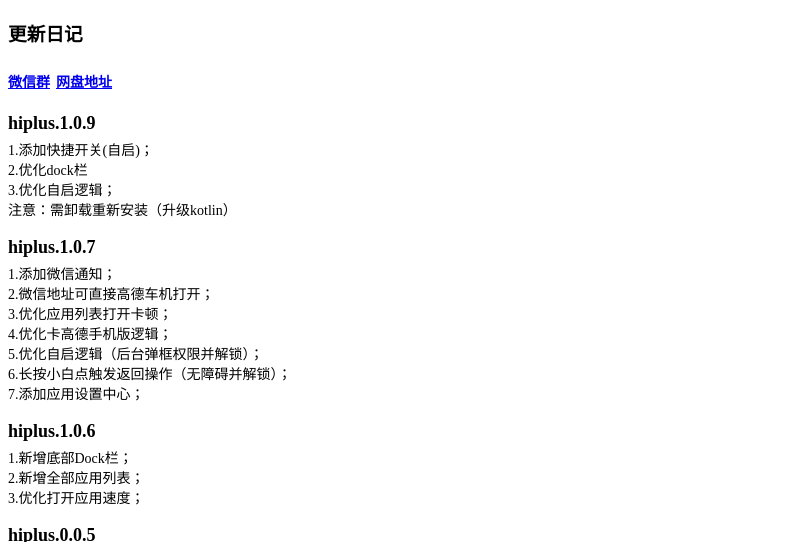
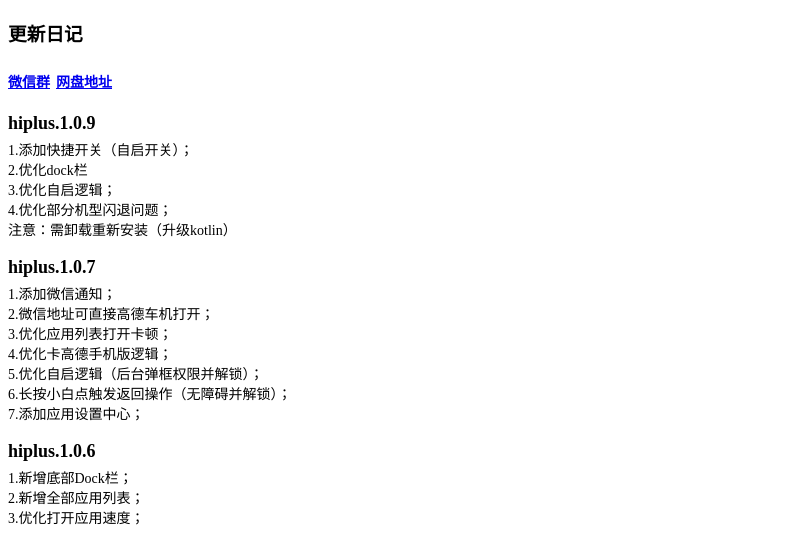
Before and after one commit to yenole/AutoNaviHicar, a plain HTML site: page index.html in a window 1280 px wide. Shown: the top 542 px of the page, without its empty margins (0-807 px from the left). Drawn offline with Linux system fonts and the light colour scheme.

Commit message:
Update index.html

```diff
--- a/index.html
+++ b/index.html
@@ -21,9 +21,10 @@
     <h3>更新日记</h3>
     <h2><a href="#wxgroup">微信群</a> <a target="_blank" href="https://yenole.lanzoue.com/b03vfyy0d">网盘地址</a></h2>
     <span style="font-size: 18px; font-weight: bold;margin-bottom: 5px;">hiplus.1.0.9</span>
-    <span>1.添加快捷开关(自启)；</span>
+    <span>1.添加快捷开关（自启开关）；</span>
     <span>2.优化dock栏</span>
     <span>3.优化自启逻辑；</span>
+    <span>4.优化部分机型闪退问题；</span>
     <span>注意：需卸载重新安装（升级kotlin）</span>
     <br/>
     <span style="font-size: 18px; font-weight: bold;margin-bottom: 5px;">hiplus.1.0.7</span>
```
